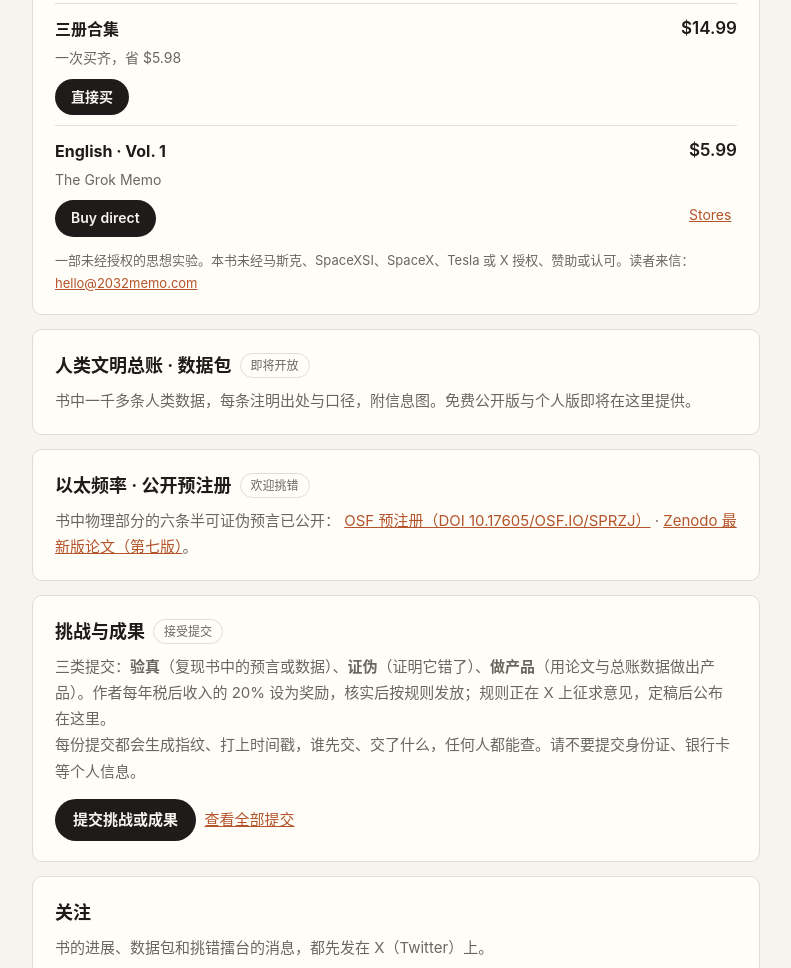
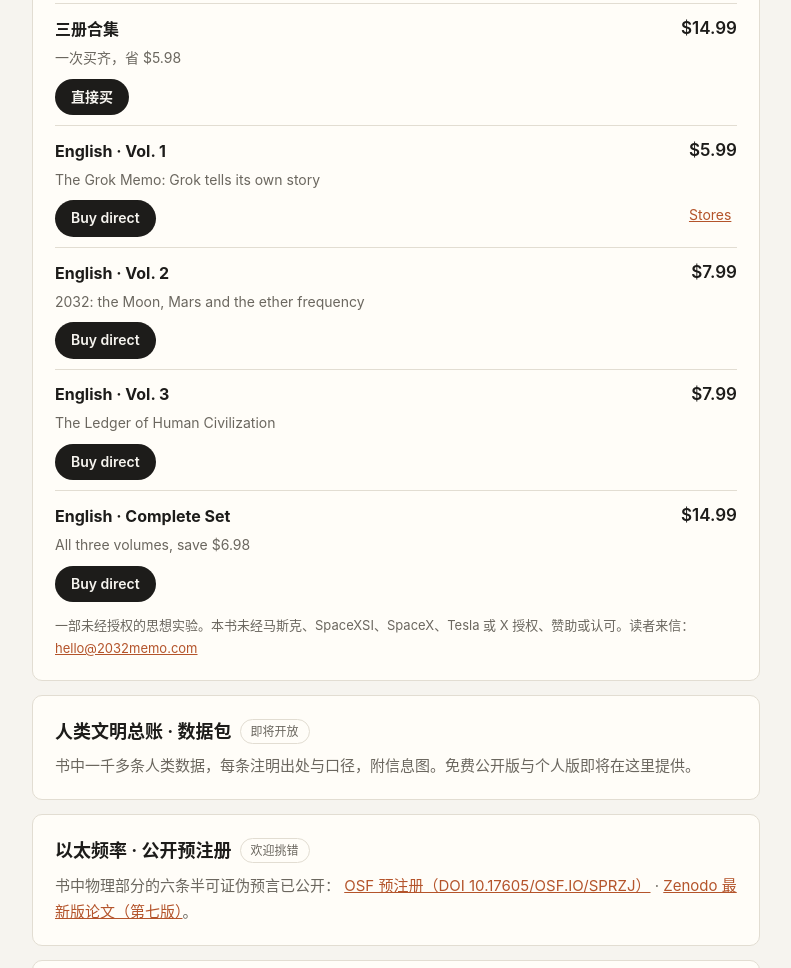
Before and after one commit to Han-yl-1/2032memo-site, a plain HTML site: page index.html in a window 1280 px wide. Shown: the part 933-1901 px from the top of the page, without its empty margins (244-1035 px from the left). Drawn offline with Linux system fonts and the light colour scheme.

Commit message:
官网买书区加英文第二、三册与英文合集
Co-Authored-By: Claude Opus 5.5 <noreply@anthropic.com>

```diff
--- a/index.html
+++ b/index.html
@@ -55,8 +55,14 @@ footer{margin-top:56px;color:var(--muted);font-size:13px;border-top:1px solid va
           <a class="btn" href="https://2032memo.gumroad.com/l/vol3" rel="noopener" target="_blank">直接买</a><a href="https://books2read.com/u/1gkYzv" rel="noopener" target="_blank">书店</a></div>
         <div class="book"><b>三册合集</b><span>一次买齐，省 $5.98</span><em>$14.99</em>
           <a class="btn" href="https://2032memo.gumroad.com/l/set" rel="noopener" target="_blank">直接买</a></div>
-        <div class="book"><b>English · Vol. 1</b><span>The Grok Memo</span><em>$5.99</em>
+        <div class="book"><b>English · Vol. 1</b><span>The Grok Memo: Grok tells its own story</span><em>$5.99</em>
           <a class="btn" href="https://2032memo.gumroad.com/l/en-vol1" rel="noopener" target="_blank">Buy direct</a><a href="https://books2read.com/u/YRBAjo" rel="noopener" target="_blank">Stores</a></div>
+        <div class="book"><b>English · Vol. 2</b><span>2032: the Moon, Mars and the ether frequency</span><em>$7.99</em>
+          <a class="btn" href="https://2032memo.gumroad.com/l/en-vol2" rel="noopener" target="_blank">Buy direct</a></div>
+        <div class="book"><b>English · Vol. 3</b><span>The Ledger of Human Civilization</span><em>$7.99</em>
+          <a class="btn" href="https://2032memo.gumroad.com/l/en-vol3" rel="noopener" target="_blank">Buy direct</a></div>
+        <div class="book"><b>English · Complete Set</b><span>All three volumes, save $6.98</span><em>$14.99</em>
+          <a class="btn" href="https://2032memo.gumroad.com/l/en-set" rel="noopener" target="_blank">Buy direct</a></div>
       </div>
       <p class="note">一部未经授权的思想实验。本书未经马斯克、SpaceXSI、SpaceX、Tesla 或 X 授权、赞助或认可。读者来信：<a href="mailto:hello@2032memo.com">hello@2032memo.com</a></p>
     </div>
```
